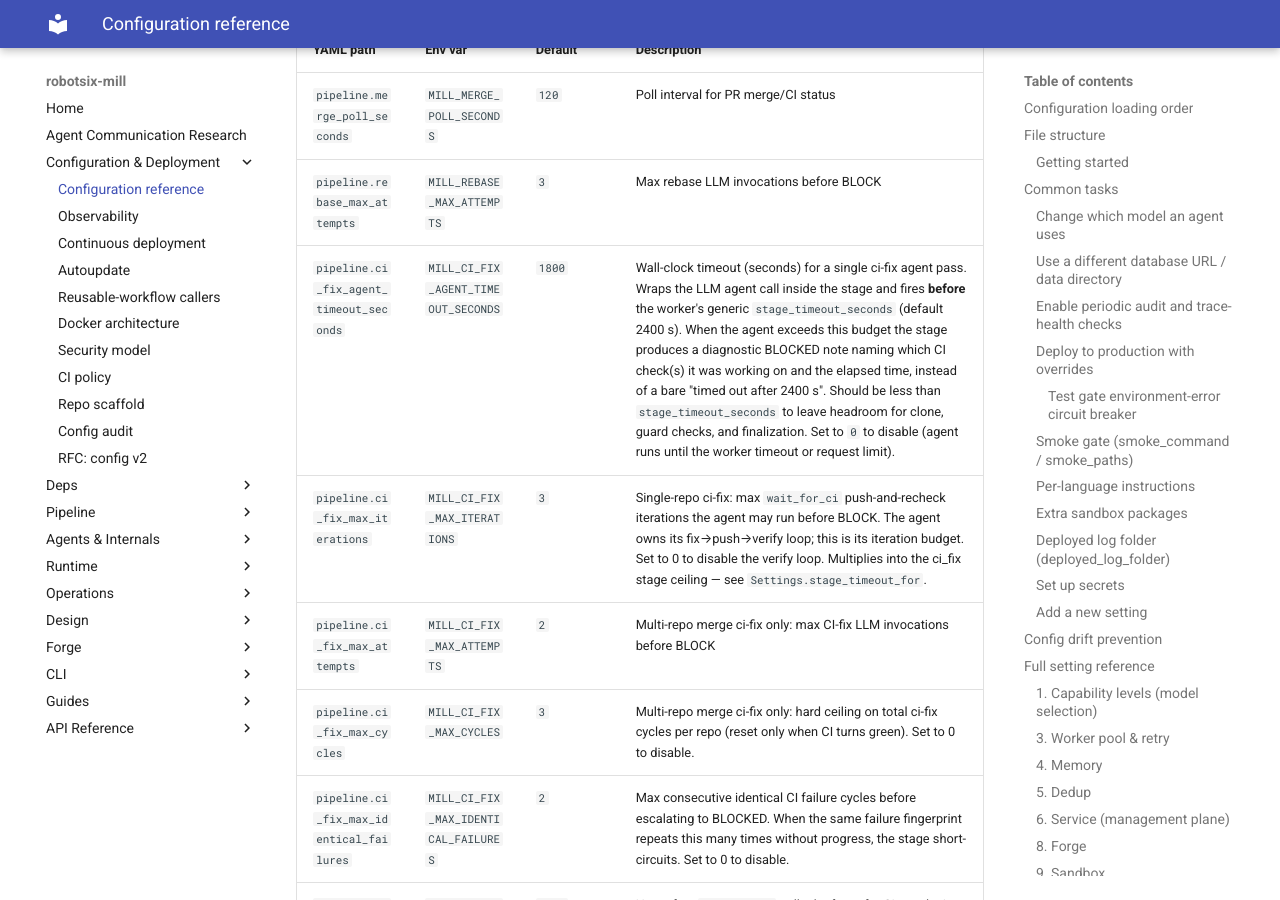
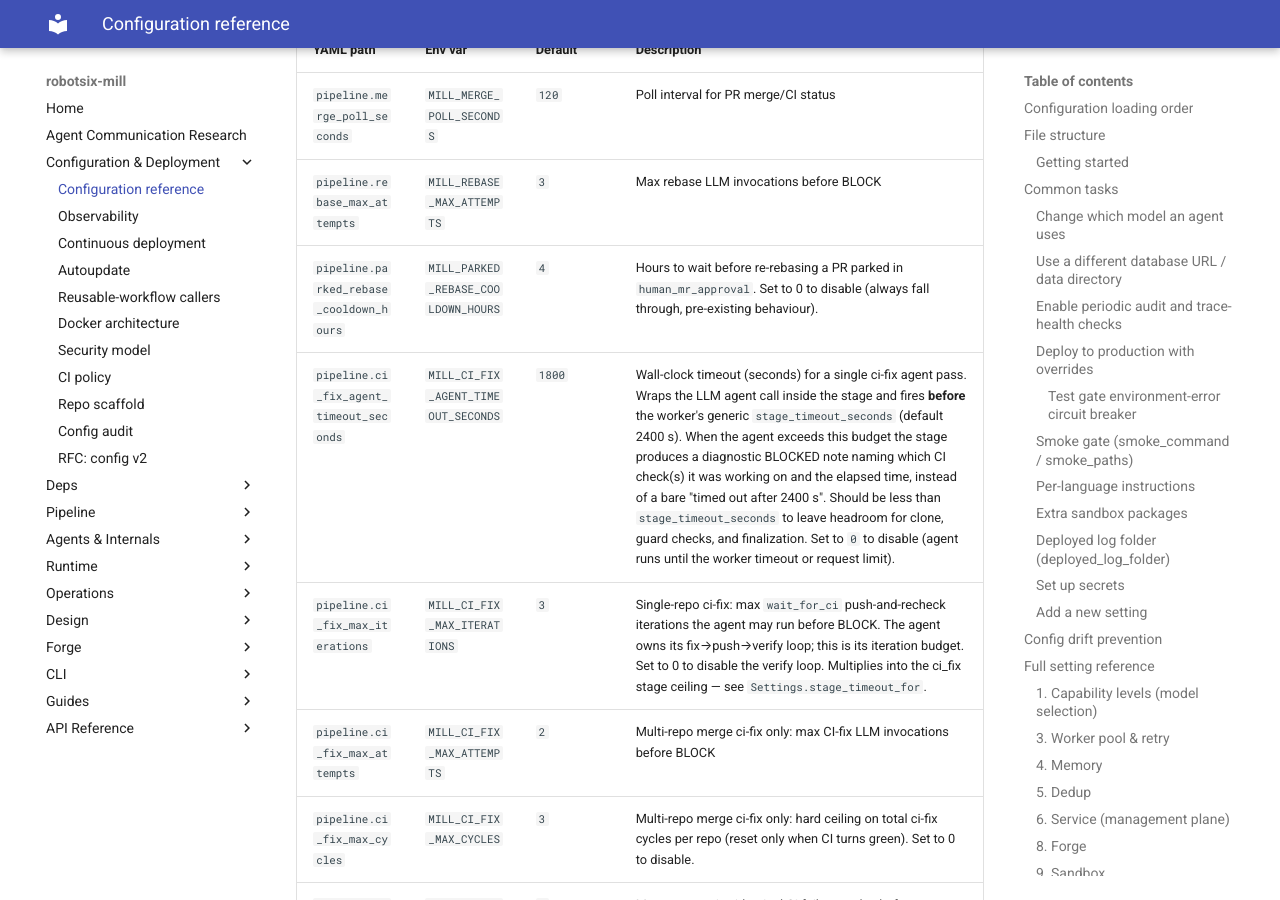
Before and after one commit to damien-robotsix/robotsix-mill, an MkDocs documentation site: the page built from docs/config/configuration.md, in a window 1280 px wide and 900 px high, scrolled down 22264 px. Built offline with MkDocs 1.6.1 and Material for MkDocs 9.7.7, drawn with Linux system fonts in a browser that asks for light colours.

Commit message:
ci: auto-fix add parked_rebase_cooldown_hours to configuration.md settings table

```diff
--- a/docs/config/configuration.md
+++ b/docs/config/configuration.md
@@ -565,6 +565,7 @@ the `claude` CLI in the container). These knobs govern that path:
 |-----------|---------|---------|-------------|
 | `pipeline.merge_poll_seconds` | `MILL_MERGE_POLL_SECONDS` | `120` | Poll interval for PR merge/CI status |
 | `pipeline.rebase_max_attempts` | `MILL_REBASE_MAX_ATTEMPTS` | `3` | Max rebase LLM invocations before BLOCK |
+| `pipeline.parked_rebase_cooldown_hours` | `MILL_PARKED_REBASE_COOLDOWN_HOURS` | `4` | Hours to wait before re-rebasing a PR parked in `human_mr_approval`. Set to 0 to disable (always fall through, pre-existing behaviour). |
 | `pipeline.ci_fix_agent_timeout_seconds` | `MILL_CI_FIX_AGENT_TIMEOUT_SECONDS` | `1800` | Wall-clock timeout (seconds) for a single ci-fix agent pass. Wraps the LLM agent call inside the stage and fires **before** the worker's generic `stage_timeout_seconds` (default 2400 s). When the agent exceeds this budget the stage produces a diagnostic BLOCKED note naming which CI check(s) it was working on and the elapsed time, instead of a bare "timed out after 2400 s". Should be less than `stage_timeout_seconds` to leave headroom for clone, guard checks, and finalization. Set to `0` to disable (agent runs until the worker timeout or request limit). |
 | `pipeline.ci_fix_max_iterations` | `MILL_CI_FIX_MAX_ITERATIONS` | `3` | Single-repo ci-fix: max `wait_for_ci` push-and-recheck iterations the agent may run before BLOCK. The agent owns its fix→push→verify loop; this is its iteration budget. Set to 0 to disable the verify loop. Multiplies into the ci_fix stage ceiling — see `Settings.stage_timeout_for`. |
 | `pipeline.ci_fix_max_attempts` | `MILL_CI_FIX_MAX_ATTEMPTS` | `2` | Multi-repo merge ci-fix only: max CI-fix LLM invocations before BLOCK |
```
